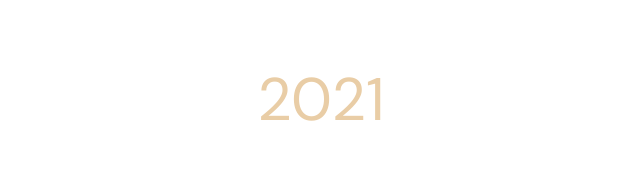
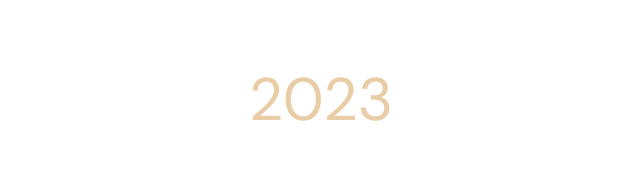
Before and after one commit to Pranav237/portfolio, a Next.js app: page /goodstuff in a window 1280 px wide. Shown: the part 2603-2783 px from the top of the page, without its empty margins (319-959 px from the left). Built offline with nearby package versions, Linux system fonts and the light colour scheme.

Commit message:
data changes

```diff
--- a/src/data/timeline_data.ts
+++ b/src/data/timeline_data.ts
@@ -34,13 +34,13 @@ export const timeline = [
     blobColors: ["#FF6478", "#7B2340", "#FF9AA6"] as const,
     yearColor: "#FF9DB0",
     content: [
-      "Learned Java on a robotics team — autonomy, control systems, vision, drivetrains."
+      "Learned Java on a robotics team: autonomy, control systems, vision, drivetrains."
     ]
   },
   {
     id: "moment-3",
     title: "Squirrel Watching!?",
-    year: "2021",
+    year: "2023",
     orbColor: "#B88A4A",
     bgColor: "#1A1208",
     glassColor: "#B88A4A",
```
